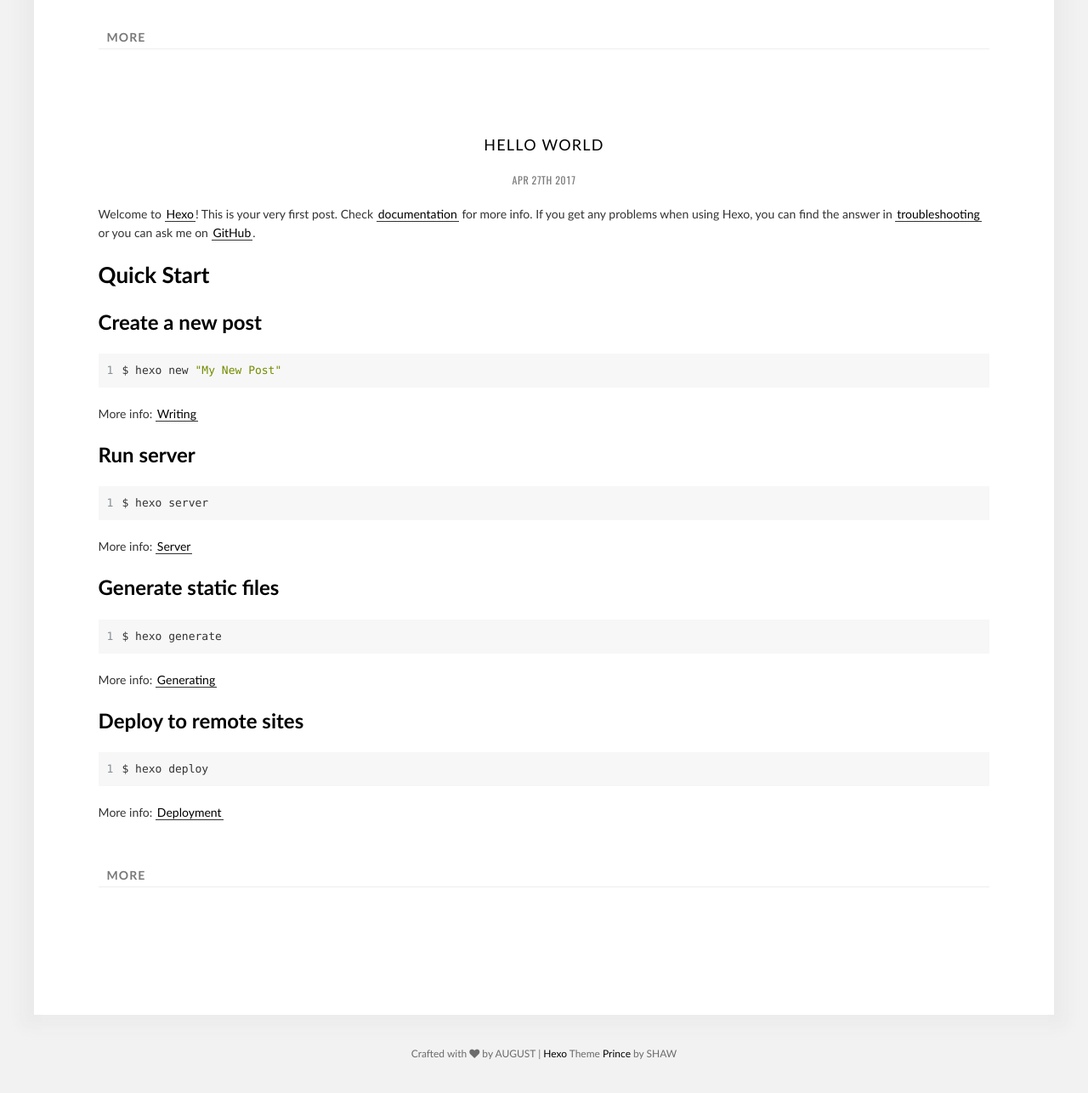
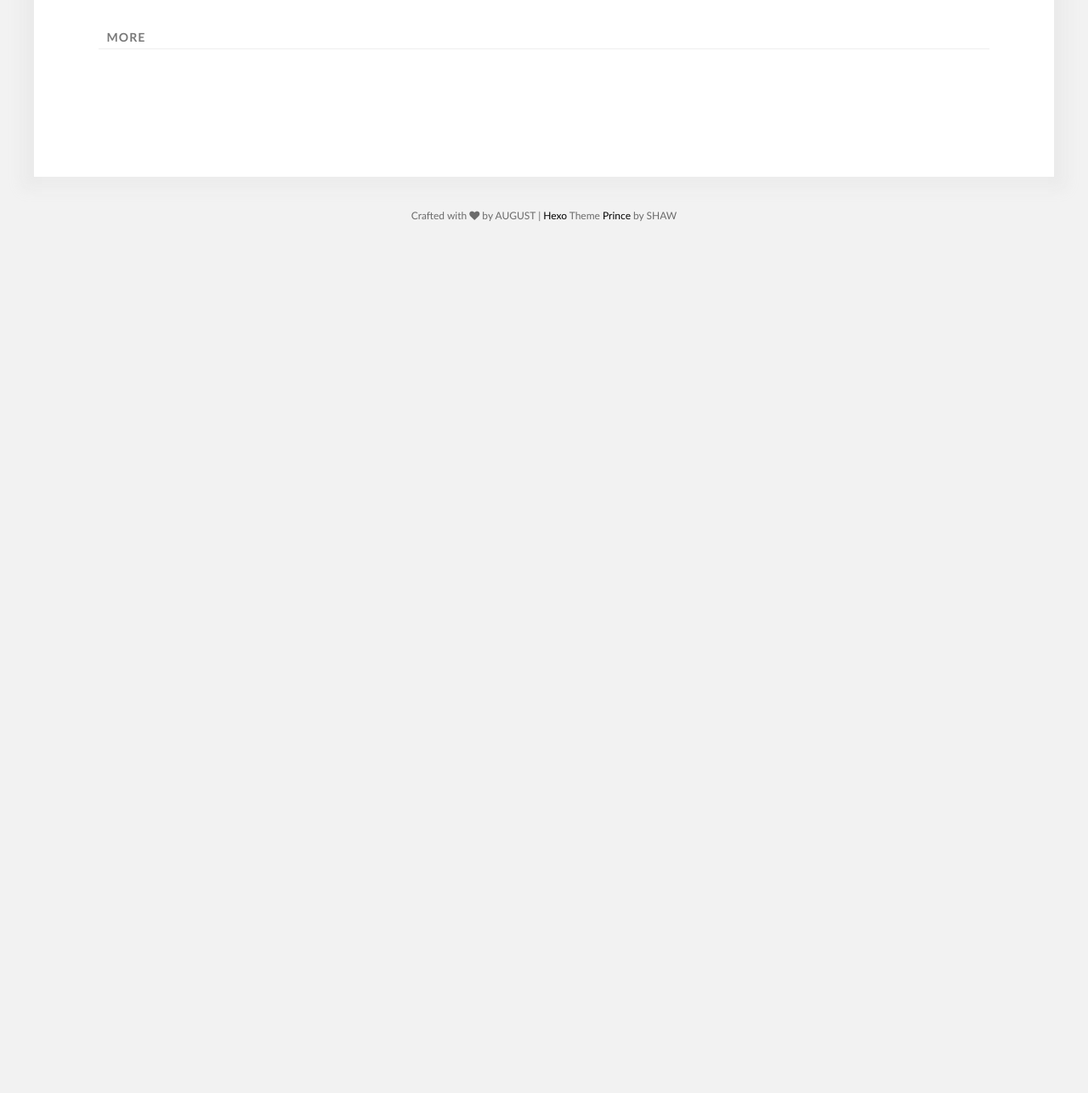
Before and after one commit to cwp374240920/cwp374240920.github.io, a plain HTML site: page index.html in a window 1280 px wide. Shown: the part 2389-3675 px from the top of the page at 85% size. After the commit the page ends 2689 px from the top, so only its background shows below. Drawn offline with Linux system fonts and the light colour scheme.

Commit message:
Site updated: 2017-04-28 15:57:04

```diff
--- a/index.html
+++ b/index.html
@@ -51,13 +51,4 @@ hexo generate
 hexo deploy
 </code></pre><p>以上就是部署这个标签页在github上的方法。</p>
 <p>如果步骤有啥问题，联系我本人：374240920@qq.com，有错误也请指出～</p>
-</div><div class="post-meta"><a href="/2017/04/27/20170427-My-first-blog/" class="article-more">MORE</a></div></article><article class="post-block"><h2 class="post-title"><a href="/2017/04/27/hello-world/" class="post-link">Hello World</a></h2><div class="post-info">Apr 27th 2017</div><div class="post-entry"><p>Welcome to <a href="https://hexo.io/" target="_blank" rel="external">Hexo</a>! This is your very first post. Check <a href="https://hexo.io/docs/" target="_blank" rel="external">documentation</a> for more info. If you get any problems when using Hexo, you can find the answer in <a href="https://hexo.io/docs/troubleshooting.html" target="_blank" rel="external">troubleshooting</a> or you can ask me on <a href="https://github.com/hexojs/hexo/issues" target="_blank" rel="external">GitHub</a>.</p>
-<h2 id="Quick-Start"><a href="#Quick-Start" class="headerlink" title="Quick Start"></a>Quick Start</h2><h3 id="Create-a-new-post"><a href="#Create-a-new-post" class="headerlink" title="Create a new post"></a>Create a new post</h3><figure class="highlight bash"><table><tr><td class="gutter"><pre><div class="line">1</div></pre></td><td class="code"><pre><div class="line">$ hexo new <span class="string">"My New Post"</span></div></pre></td></tr></table></figure>
-<p>More info: <a href="https://hexo.io/docs/writing.html" target="_blank" rel="external">Writing</a></p>
-<h3 id="Run-server"><a href="#Run-server" class="headerlink" title="Run server"></a>Run server</h3><figure class="highlight bash"><table><tr><td class="gutter"><pre><div class="line">1</div></pre></td><td class="code"><pre><div class="line">$ hexo server</div></pre></td></tr></table></figure>
-<p>More info: <a href="https://hexo.io/docs/server.html" target="_blank" rel="external">Server</a></p>
-<h3 id="Generate-static-files"><a href="#Generate-static-files" class="headerlink" title="Generate static files"></a>Generate static files</h3><figure class="highlight bash"><table><tr><td class="gutter"><pre><div class="line">1</div></pre></td><td class="code"><pre><div class="line">$ hexo generate</div></pre></td></tr></table></figure>
-<p>More info: <a href="https://hexo.io/docs/generating.html" target="_blank" rel="external">Generating</a></p>
-<h3 id="Deploy-to-remote-sites"><a href="#Deploy-to-remote-sites" class="headerlink" title="Deploy to remote sites"></a>Deploy to remote sites</h3><figure class="highlight bash"><table><tr><td class="gutter"><pre><div class="line">1</div></pre></td><td class="code"><pre><div class="line">$ hexo deploy</div></pre></td></tr></table></figure>
-<p>More info: <a href="https://hexo.io/docs/deployment.html" target="_blank" rel="external">Deployment</a></p>
-</div><div class="post-meta"><a href="/2017/04/27/hello-world/" class="article-more">MORE</a></div></article></div><div class="paginator"></div></main></div><footer class="hidden-prince"><div class="copyright"><p>Crafted with <i class="fa fa-heart"></i> by&nbsp;AUGUST&nbsp;|&nbsp;<a href="http://hexo.io/" target="_blank">Hexo</a> Theme <a href="https://github.com/yiliashaw/hexo-theme-prince" target="_blank">Prince</a> by SHAW</p></div></footer><script src="/js/jquery-3.2.1.min.js"></script><script src="/js/bootstrap.min.js"></script><link href="/fancybox/jquery.fancybox.min.css" rel="stylesheet"><script src="/fancybox/jquery.fancybox.min.js"></script><script src="/js/script.js"></script><script src="/js/gist-embed.min.js"></script></body></html>
+</div><div class="post-meta"><a href="/2017/04/27/20170427-My-first-blog/" class="article-more">MORE</a></div></article></div><div class="paginator"></div></main></div><footer class="hidden-prince"><div class="copyright"><p>Crafted with <i class="fa fa-heart"></i> by&nbsp;AUGUST&nbsp;|&nbsp;<a href="http://hexo.io/" target="_blank">Hexo</a> Theme <a href="https://github.com/yiliashaw/hexo-theme-prince" target="_blank">Prince</a> by SHAW</p></div></footer><script src="/js/jquery-3.2.1.min.js"></script><script src="/js/bootstrap.min.js"></script><link href="/fancybox/jquery.fancybox.min.css" rel="stylesheet"><script src="/fancybox/jquery.fancybox.min.js"></script><script src="/js/script.js"></script><script src="/js/gist-embed.min.js"></script></body></html>
```
Also changed, not shown: 2017/04/27/20170427-My-first-blog/index.html (+1 -1 lines), 2017/04/27/hello-world/index.html (deleted, +0 -10 lines), archives/2017/04/index.html (+1 -1 lines), archives/2017/index.html (+1 -1 lines), archives/index.html (+1 -1 lines).
